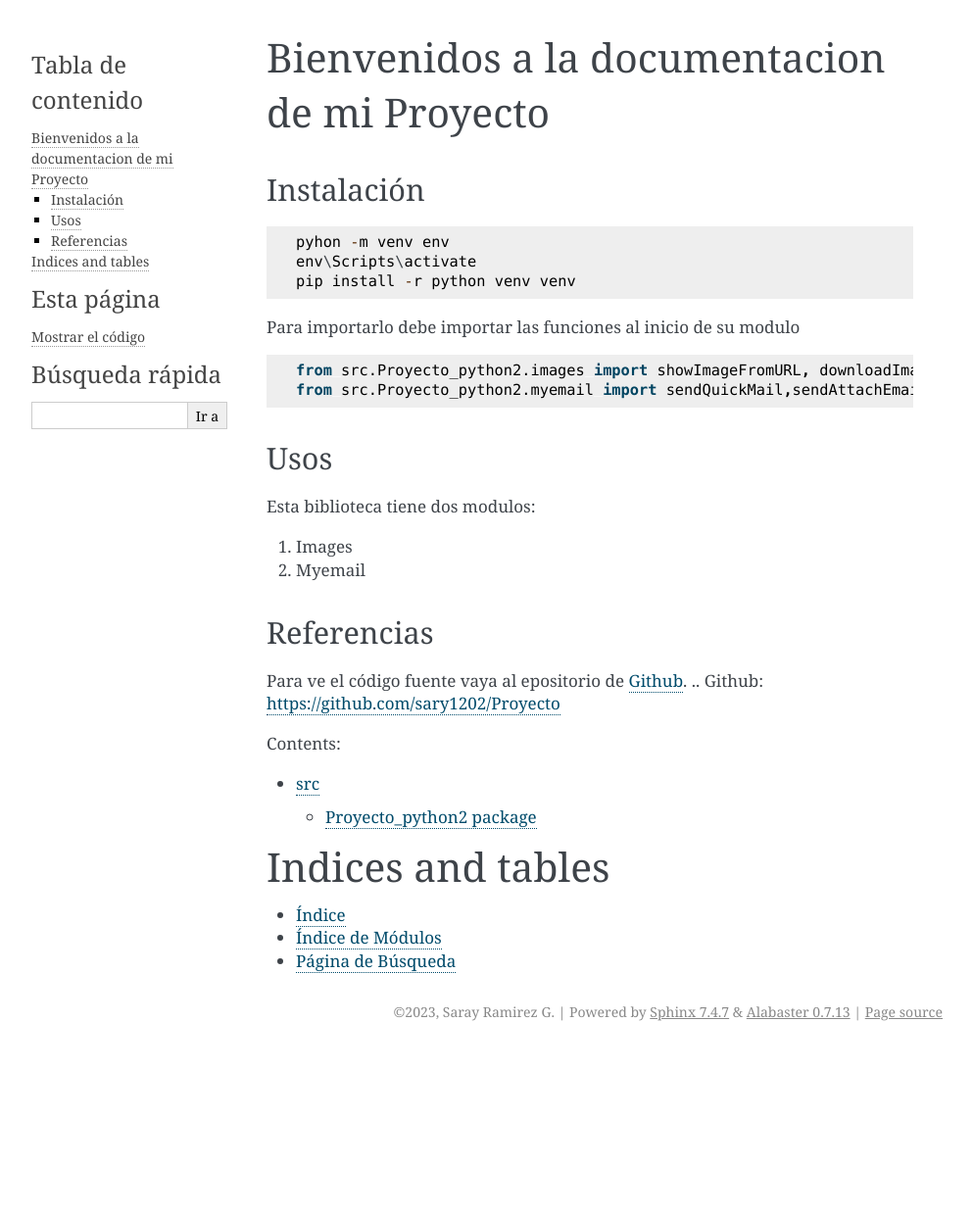
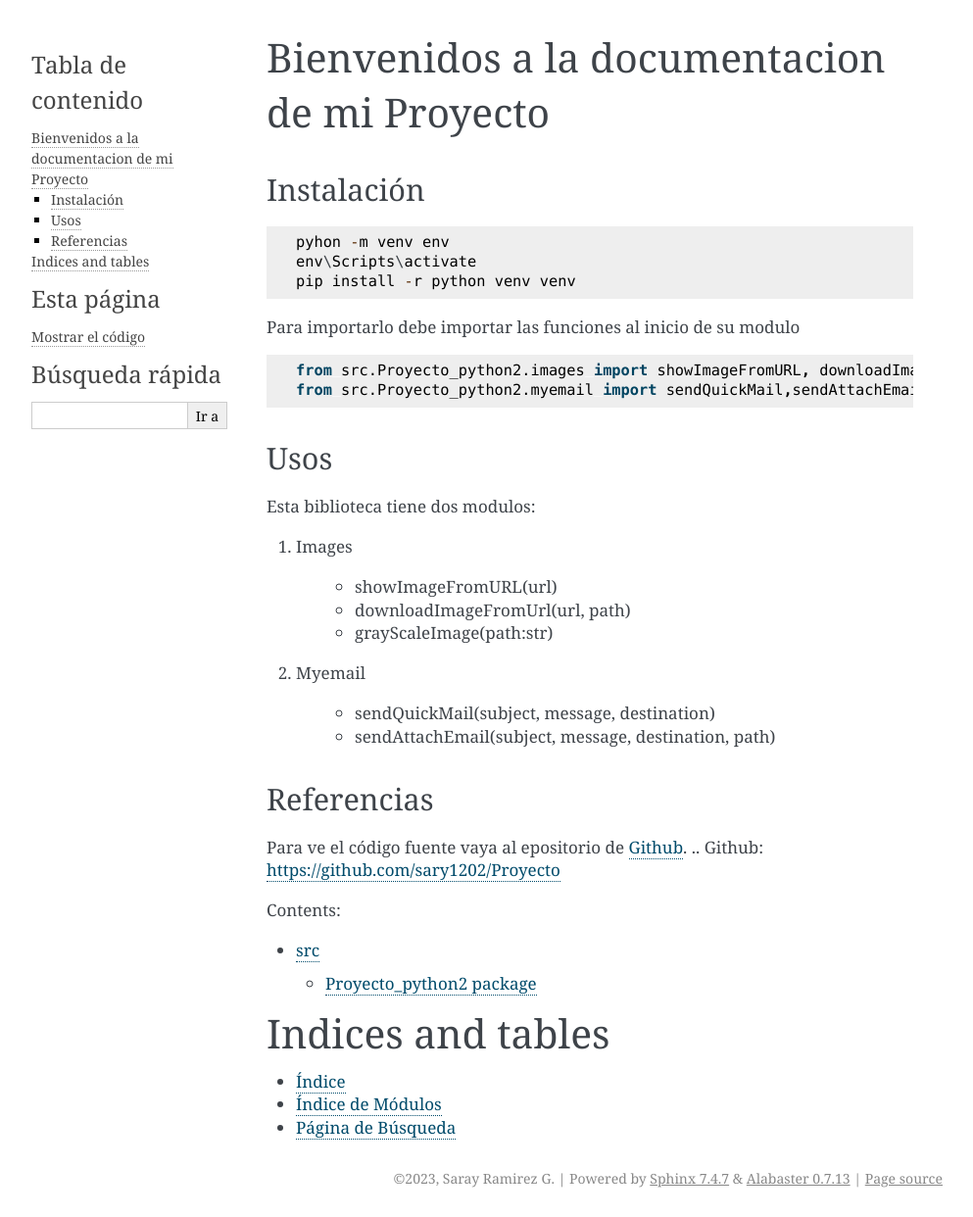
Before and after one commit to sary1202/Proyecto, a Sphinx documentation site: the page built from docs1/source/index.rst, in a window 1280 px wide. Shown: the whole page at 98% size, without its empty margins (148-1141 px from the left). Built offline with Sphinx 7.4.7, drawn with Linux system fonts in a browser that asks for light colours; before the commit the page ends 1072 px from its top, so only the background shows below that.

Commit message:
actualizacion

```diff
--- a/docs1/source/index.rst
+++ b/docs1/source/index.rst
@@ -32,8 +32,14 @@ Esta biblioteca tiene dos modulos:
 
 1. Images
 
+    *  showImageFromURL(url)
+    * downloadImageFromUrl(url, path)
+    * grayScaleImage(path:str)
+
 2. Myemail
 
+    * sendQuickMail(subject, message, destination)
+    * sendAttachEmail(subject, message, destination, path)
 
 ***********
 Referencias
```
